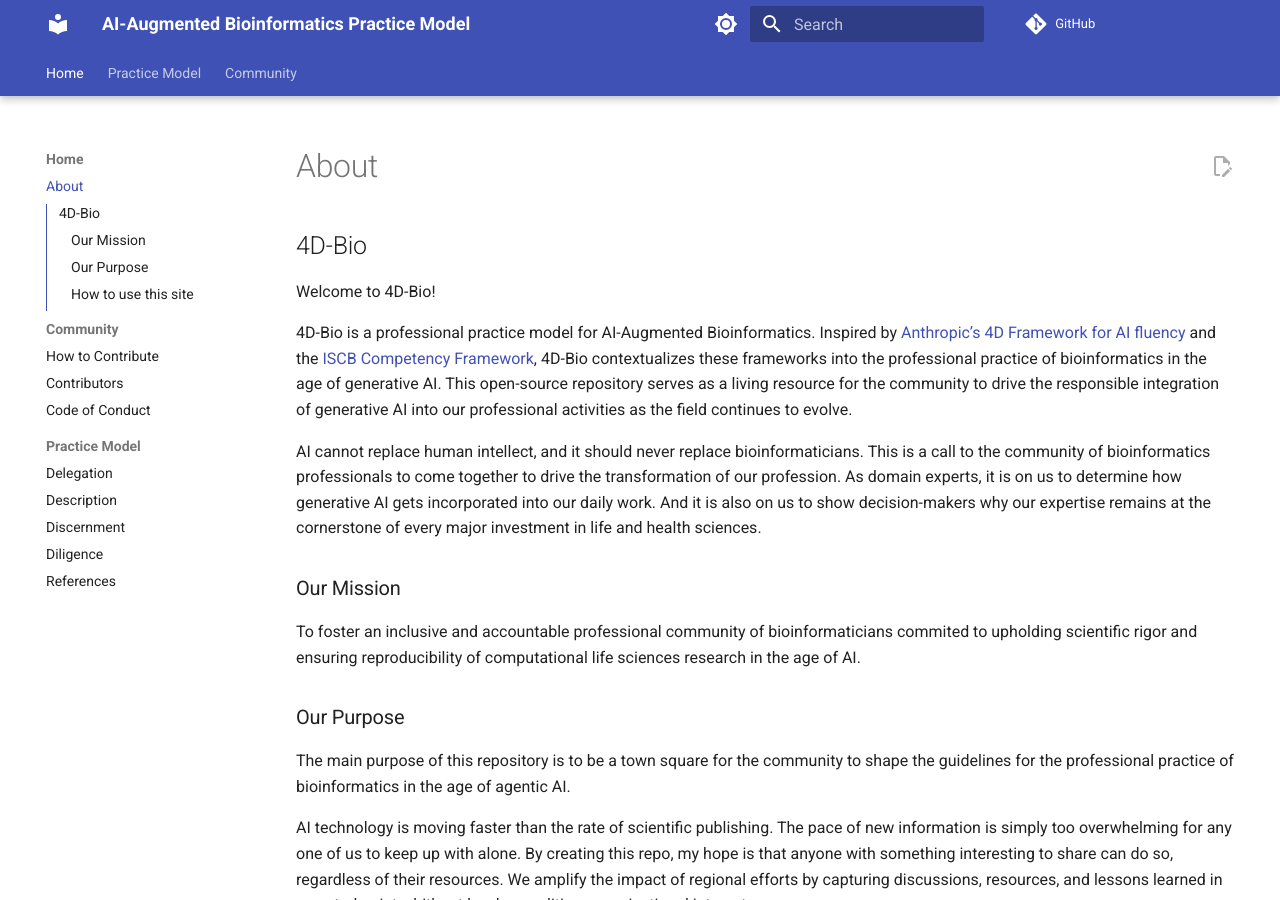
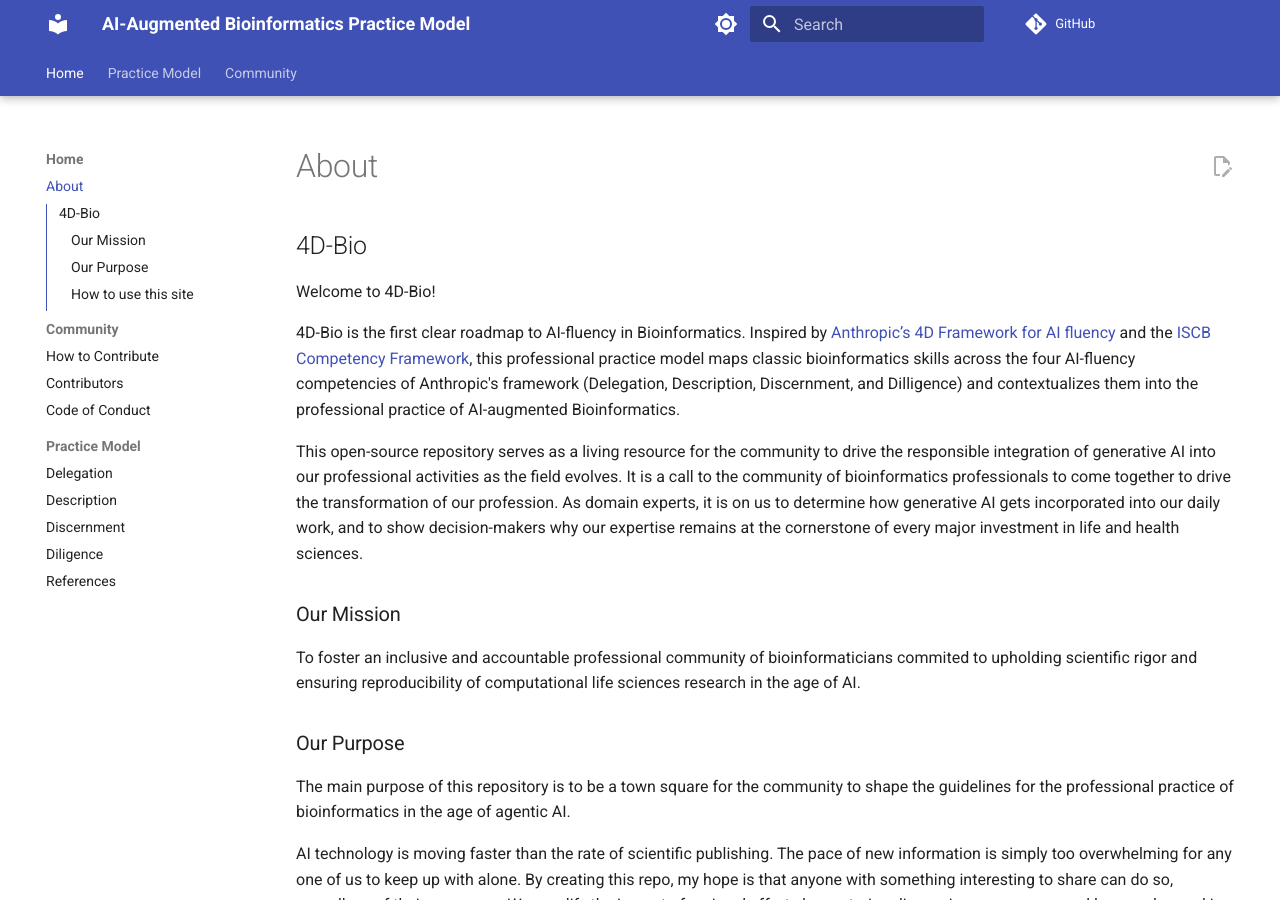
Before and after one commit to larisa-msoto/ai-bioinformatics-practice-model, an MkDocs documentation site: the page built from docs/index.md, in a window 1280 px wide and 900 px high. Built offline with MkDocs 1.6.1 and Material for MkDocs 9.7.7, drawn with Linux system fonts in a browser that asks for light colours; comment, search, counter and statistics services are not loaded.

Commit message:
Update index.md

```diff
--- a/docs/index.md
+++ b/docs/index.md
@@ -2,9 +2,9 @@
 
 Welcome to 4D-Bio!
 
-4D-Bio is a professional practice model for AI-Augmented Bioinformatics. Inspired by  [Anthropic’s 4D Framework for AI fluency](https://www-cdn.anthropic.com/334975cdec18f744b4fa511dc8518bd8d119d29d.pdf?ref=hackshackers.com) and the [ISCB Competency Framework](https://competency.ebi.ac.uk/framework/iscb/3.0), 4D-Bio contextualizes these frameworks into the professional practice of bioinformatics in the age of generative AI. This open-source repository serves as a living resource for the community to drive the responsible integration of generative AI into our professional activities as the field continues to evolve.
+4D-Bio is the first clear roadmap to AI-fluency in Bioinformatics. Inspired by [Anthropic’s 4D Framework for AI fluency](https://www-cdn.anthropic.com/334975cdec18f744b4fa511dc8518bd8d119d29d.pdf?ref=hackshackers.com) and the [ISCB Competency Framework](https://competency.ebi.ac.uk/framework/iscb/3.0), this professional practice model maps classic bioinformatics skills across the four AI-fluency competencies of Anthropic's framework (Delegation, Description, Discernment, and Dilligence) and contextualizes them into the professional practice of AI-augmented Bioinformatics.
 
-AI cannot replace human intellect, and it should never replace bioinformaticians. This is a call to the community of bioinformatics professionals to come together to drive the transformation of our profession. As domain experts, it is on us to determine how generative AI gets incorporated into our daily work. And it is also on us to show decision-makers why our expertise remains at the cornerstone of every major investment in life and health sciences.
+This open-source repository serves as a living resource for the community to drive the responsible integration of generative AI into our professional activities as the field evolves. It is a call to the community of bioinformatics professionals to come together to drive the transformation of our profession. As domain experts, it is on us to determine how generative AI gets incorporated into our daily work, and to show decision-makers why our expertise remains at the cornerstone of every major investment in life and health sciences.
 
 ## Our Mission
 
```
